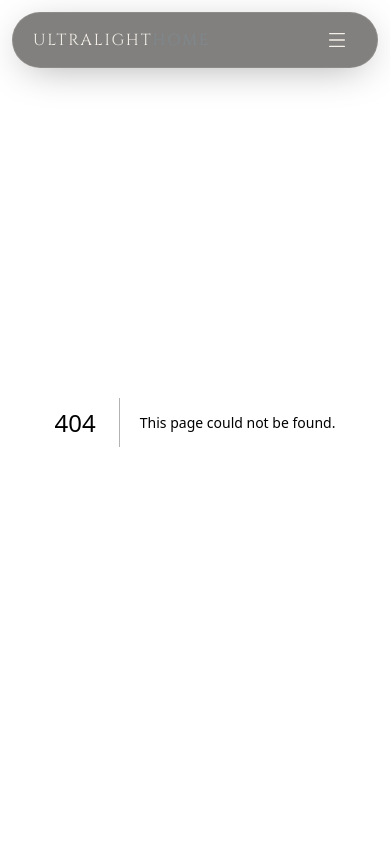
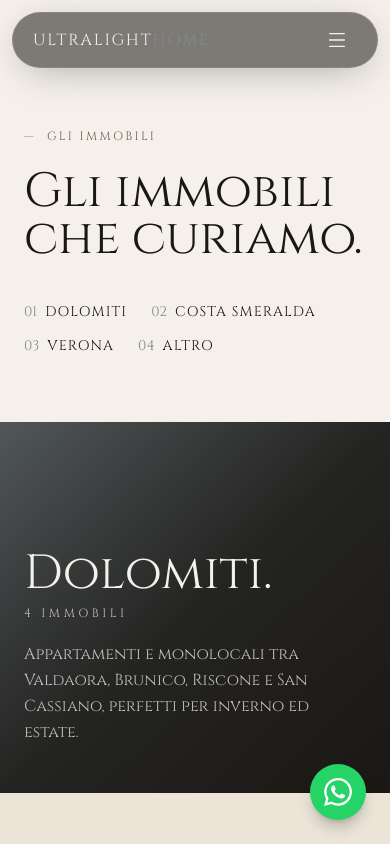
Before and after one commit to maxmaxim27/ultralighthome, a Next.js app: page /immobili in a window 390 px wide. Before the commit this address had no page. Shown: the top 844 px of the page. Built offline with nearby package versions, Linux system fonts and the light colour scheme.

Commit message:
feat: italianize routes, add WhatsApp button
Rename routes to /immobili, /chi-siamo, /contatti and update all
internal links. Add floating WhatsApp contact button sitewide.
Restructure immobili banner (title before count, drop intro blurb).

```diff
--- a/app/properties/[slug]/page.tsx
+++ b/app/immobili/[slug]/page.tsx
@@ -40,7 +40,7 @@
         <SectionWrap>
           <Reveal>
             <Link
-              href="/properties"
+              href="/immobili"
               className="inline-flex items-center gap-2 text-xs tracking-[0.2em] uppercase text-stone hover:text-ink link-underline"
             >
               <ArrowLeft size={14} /> Torna agli immobili
--- a/app/properties/page.tsx
+++ b/app/immobili/page.tsx
@@ -20,7 +20,6 @@
   overlay: "bg-gradient-to-br from-clay/55 via-terracotta/15 to-transparent",
   text: "text-cream",
   sub: "text-cream/75",
-  num: "text-clay",
 };
 
 function buildGroups(): Group[] {
@@ -43,19 +42,14 @@
         <SectionWrap>
           <Reveal>
             <p className="text-xs tracking-[0.2em] uppercase text-stone">
-              <span className="font-display text-clay mr-2">—</span> Gli immobili
+              <span className="font-display text-clay mr-2">—</span> Gli
+              immobili
             </p>
           </Reveal>
           <Reveal delay={0.1}>
             <h1 className="font-display mt-6 text-5xl md:text-7xl lg:text-[5.5rem] font-light leading-[0.98] tracking-[-0.02em] max-w-4xl">
               Gli immobili che curiamo.
             </h1>
-          </Reveal>
-          <Reveal delay={0.2}>
-            <p className="mt-8 max-w-2xl text-base md:text-lg text-stone leading-relaxed">
-              Una selezione di immobili da affittare per qualche giorno o qualche
-              settimana, raggruppate per dove si trovano.
-            </p>
           </Reveal>
 
           {/* anchor nav */}
@@ -67,7 +61,9 @@
                   href={`#${g.key}`}
                   className="text-sm tracking-[0.08em] uppercase link-underline text-ink"
                 >
-                  <span className="font-display text-clay mr-2">{g.number}</span>
+                  <span className="font-display text-clay mr-2">
+                    {g.number}
+                  </span>
                   {g.label}
                 </a>
               ))}
@@ -96,17 +92,17 @@
                   className={`relative z-10 h-full mx-auto max-w-[1400px] px-6 md:px-10 flex flex-col justify-end pb-12 md:pb-16 ${b.text}`}
                 >
                   <Reveal>
-                    <p className={`text-xs tracking-[0.3em] uppercase ${b.sub}`}>
-                      <span className={`font-display mr-2 ${b.num}`}>
-                        {g.number}
-                      </span>
-                      {g.items.length} {g.items.length === 1 ? "immobile" : "immobili"}
-                    </p>
+                    <h2 className="font-display text-5xl md:text-7xl font-light leading-[0.98] tracking-[-0.02em]">
+                      {g.label}.
+                    </h2>
                   </Reveal>
                   <Reveal delay={0.1}>
-                    <h2 className="font-display mt-3 text-5xl md:text-7xl font-light leading-[0.98] tracking-[-0.02em]">
-                      {g.label}.
-                    </h2>
+                    <p
+                      className={`mt-2 text-xs tracking-[0.3em] uppercase ${b.sub}`}
+                    >
+                      {g.items.length}{" "}
+                      {g.items.length === 1 ? "immobile" : "immobili"}
+                    </p>
                   </Reveal>
                   <Reveal delay={0.2}>
                     <p className={`mt-5 max-w-xl leading-relaxed ${b.sub}`}>
--- a/app/layout.tsx
+++ b/app/layout.tsx
@@ -4,6 +4,7 @@
 import "./globals.css";
 import Navbar from "@/components/Navbar";
 import Footer from "@/components/Footer";
+import WhatsAppButton from "@/components/WhatsAppButton";
 
 // Logo wordmark font (classic Roman inscriptional serif) — used for titles + brand sitewide
 const cinzel = Cinzel({
@@ -32,6 +33,7 @@
         <Navbar />
         <main className="flex-1">{children}</main>
         <Footer />
+        <WhatsAppButton />
       </body>
     </html>
   );
--- a/app/page.tsx
+++ b/app/page.tsx
@@ -92,7 +92,7 @@
               </Reveal>
               <Reveal delay={0.3}>
                 <ButtonLink
-                  href="/about"
+                  href="/chi-siamo"
                   variant="outline"
                   className="mt-10 rounded-full"
                 >
--- a/components/Footer.tsx
+++ b/components/Footer.tsx
@@ -26,9 +26,9 @@
           <div>
             <p className="text-xs tracking-[0.2em] uppercase text-cream/50">Naviga</p>
             <ul className="mt-5 space-y-3 text-sm">
-              <li><Link href="/properties" className="link-underline">Immobili</Link></li>
-              <li><Link href="/about" className="link-underline">Chi siamo</Link></li>
-              <li><Link href="/contact" className="link-underline">Contatti</Link></li>
+              <li><Link href="/immobili" className="link-underline">Immobili</Link></li>
+              <li><Link href="/chi-siamo" className="link-underline">Chi siamo</Link></li>
+              <li><Link href="/contatti" className="link-underline">Contatti</Link></li>
             </ul>
           </div>
 
--- a/components/HomeLocations.tsx
+++ b/components/HomeLocations.tsx
@@ -47,7 +47,7 @@
 
       <div className="mt-16 flex justify-center">
         <ButtonLink
-          href="/properties"
+          href="/immobili"
           variant="outline"
           className="rounded-full"
         >
--- a/components/Navbar.tsx
+++ b/components/Navbar.tsx
@@ -8,10 +8,10 @@
 import { Menu, X } from "lucide-react";
 
 const nav = [
-  { href: "/properties", label: "Immobili" },
-  { href: "/about", label: "Chi siamo" },
+  { href: "/immobili", label: "Immobili" },
+  { href: "/chi-siamo", label: "Chi siamo" },
   { href: "/dove-siamo", label: "Dove siamo" },
-  { href: "/contact", label: "Contatti" },
+  { href: "/contatti", label: "Contatti" },
 ];
 
 export default function Navbar() {
@@ -76,7 +76,7 @@
           </nav>
 
           <Link
-            href="/contact"
+            href="/contatti"
             className="hidden md:inline-flex items-center h-10 px-5 rounded-full border border-cream/40 text-sm hover:bg-cream hover:text-ink transition-colors"
           >
             Valuta immobile
@@ -143,7 +143,7 @@
               />
             </div>
             <Link
-              href="/contact"
+              href="/contatti"
               onClick={() => setOpen(false)}
               className="block w-full text-center bg-cream text-ink py-4 rounded-full text-sm"
             >
--- a/components/PropertyCard.tsx
+++ b/components/PropertyCard.tsx
@@ -28,7 +28,7 @@
     >
       {/* Whole-card link to the detail page (stretched behind content) */}
       <Link
-        href={`/properties/${property.slug}`}
+        href={`/immobili/${property.slug}`}
         className="absolute inset-0 z-0"
         aria-label={property.name}
       />
--- /dev/null
+++ b/components/WhatsAppButton.tsx
@@ -0,0 +1,25 @@
+const PHONE = "393792997428";
+const MESSAGE = "Ciao! Vorrei fissare un appuntamento.";
+
+export default function WhatsAppButton() {
+  const href = `https://wa.me/${PHONE}?text=${encodeURIComponent(MESSAGE)}`;
+
+  return (
+    <a
+      href={href}
+      target="_blank"
+      rel="noopener noreferrer"
+      aria-label="Scrivici su WhatsApp"
+      className="fixed bottom-6 right-6 z-50 flex h-14 w-14 items-center justify-center rounded-full bg-[#25D366] text-white shadow-lg shadow-black/20 transition-transform duration-200 hover:scale-105 active:scale-95"
+    >
+      <svg
+        viewBox="0 0 24 24"
+        className="h-7 w-7"
+        fill="currentColor"
+        aria-hidden="true"
+      >
+        <path d="M17.472 14.382c-.297-.149-1.758-.867-2.03-.967-.273-.099-.471-.148-.67.15-.197.297-.767.966-.94 1.164-.173.199-.347.223-.644.075-.297-.15-1.255-.463-2.39-1.475-.883-.788-1.48-1.761-1.653-2.059-.173-.297-.018-.458.13-.606.134-.133.298-.347.446-.52.149-.174.198-.298.298-.497.099-.198.05-.371-.025-.52-.075-.149-.669-1.612-.916-2.207-.242-.579-.487-.5-.669-.51l-.57-.01c-.198 0-.52.074-.792.372-.272.297-1.04 1.016-1.04 2.479 0 1.462 1.065 2.875 1.213 3.074.149.198 2.096 3.2 5.077 4.487.709.306 1.262.489 1.694.625.712.227 1.36.195 1.872.118.571-.085 1.758-.719 2.006-1.413.247-.694.247-1.289.173-1.413-.074-.124-.272-.198-.57-.347m-5.421 7.403h-.004a9.87 9.87 0 0 1-5.031-1.378l-.361-.214-3.741.982.998-3.648-.235-.374a9.86 9.86 0 0 1-1.51-5.26c.001-5.45 4.436-9.884 9.888-9.884 2.64 0 5.122 1.03 6.988 2.898a9.825 9.825 0 0 1 2.893 6.994c-.003 5.45-4.437 9.884-9.885 9.884m8.413-18.297A11.815 11.815 0 0 0 12.05 0C5.495 0 .16 5.335.157 11.892c0 2.096.547 4.142 1.588 5.945L.057 24l6.305-1.654a11.882 11.882 0 0 0 5.683 1.448h.005c6.554 0 11.89-5.335 11.893-11.893a11.821 11.821 0 0 0-3.48-8.413Z" />
+      </svg>
+    </a>
+  );
+}
```
Also changed, not shown: app/chi-siamo/page.tsx (renamed from app/about/page.tsx), app/contatti/page.tsx (renamed from app/contact/page.tsx).
